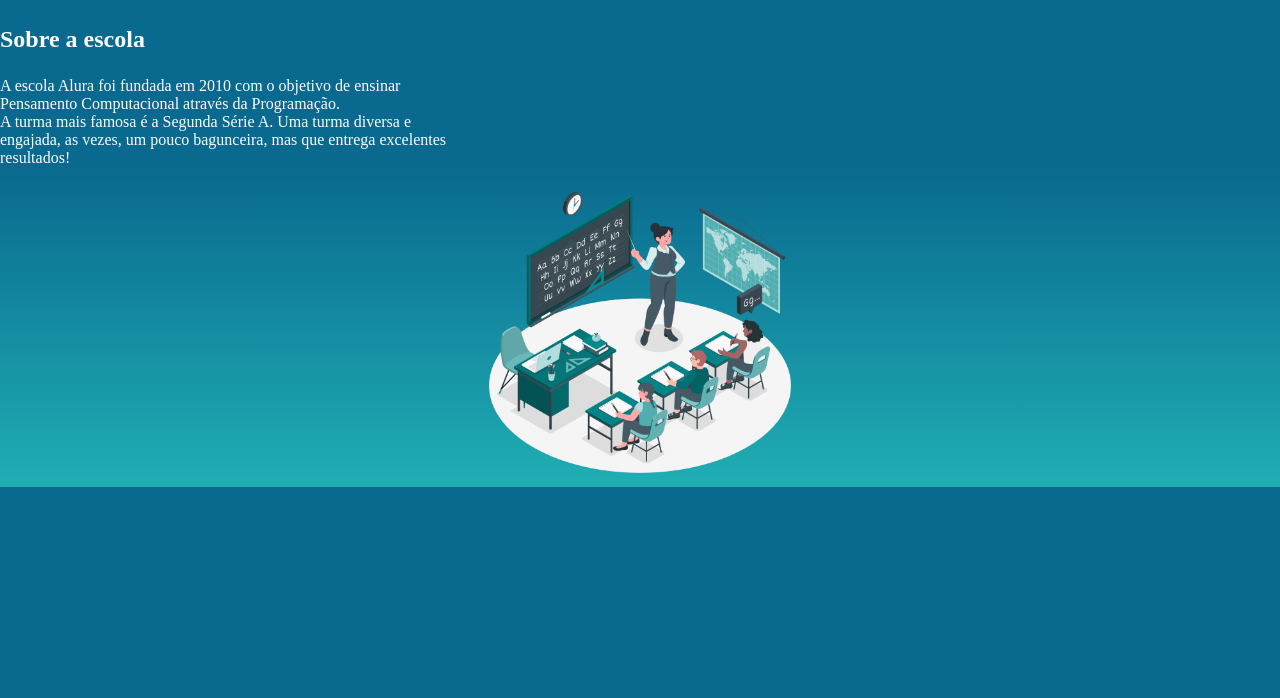
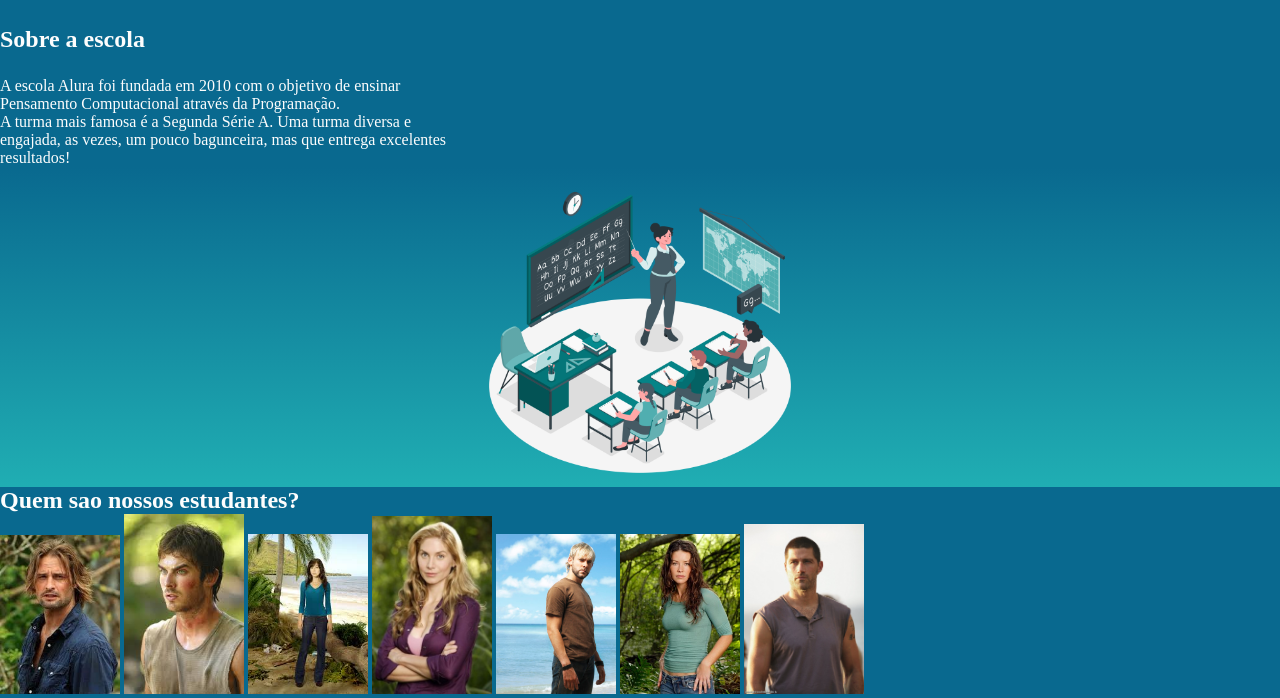
Before and after one commit to PEDROHUTIDA/Alura-Start, a plain HTML site: page index.html in a window 1280 px wide. Shown: the part 117-815 px from the top of the page. Drawn offline with Linux system fonts and the light colour scheme.

Commit message:
Add files via upload

```diff
--- a/index.html
+++ b/index.html
@@ -23,6 +23,16 @@
         <img class="imagem-escola" src="Teaching-amico.png" alt="">
 
     </section>
+    <section class="estudantes">
+<h2 class="estudante-titulo">Quem sao nossos estudantes?</h2>
+<img class="aluno-1" src="images.jpeg" alt="">
+<img  class="aluno-2" src="images (1).jpeg" alt="">
+<img class="aluno-3" src="images (2).jpeg" alt="">
+<img class="aluno-4" src="JulietLost.jpg" alt="">
+<img class="aluno-5" src="lost-star-frueher-und-heute-8218861-dominicmonaghan.jpg" alt="">
+<img class="aluno-6" src="evangeline-lilly-como-kate-austen-na-serie-lost-1530644717668_v2_450x600.jpg" alt="">
+<img class="aluno-7" src="MV5BYjZiZTQxOWYtNjQyYy00NGYwLTgxNGYtY2U4Mjk5NTFjMWM3XkEyXkFqcGdeQXVyMzQ3Nzk5MTU@._V1_.jpg" alt="">
+    </section>
 
 </body>
 </html>
--- a/style.css
+++ b/style.css
@@ -41,3 +41,20 @@ body{
 .escola-titulo{
     padding: 24px 0;
 }
+.aluno-1{
+    width: 120px;
+}
+.aluno-2{
+    width: 120px;
+}
+.aluno-3{
+    width: 120px;
+}.aluno-4{
+    width: 120px;
+}.aluno-5{
+    width: 120px;
+}.aluno-6{
+    width: 120px;
+}.aluno-7{
+    width: 120px;
+}
```
Also changed, not shown: JulietLost.jpg (added), MV5BYjZiZTQxOWYtNjQyYy00NGYwLTgxNGYtY2U4Mjk5NTFjMWM3XkEyXkFqcGdeQXVyMzQ3Nzk5MTU@._V1_.jpg (added), evangeline-lilly-como-kate-austen-na-serie-lost-1530644717668_v2_450x600.jpg (added), images (1).jpeg (added), images (2).jpeg (added), images.jpeg (added), lost-star-frueher-und-heute-8218861-dominicmonaghan.jpg (added).
